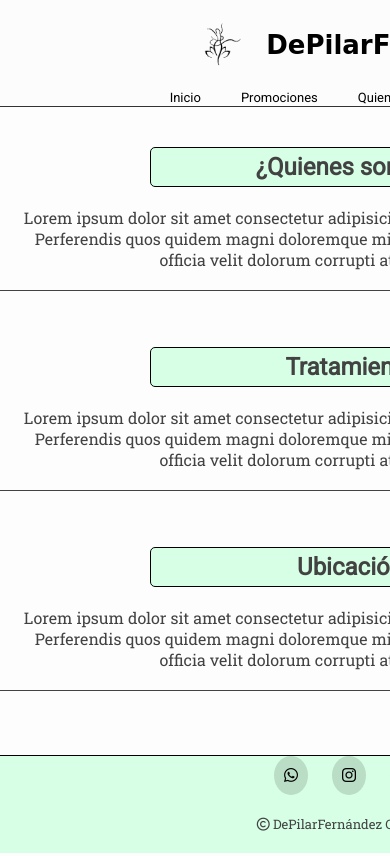
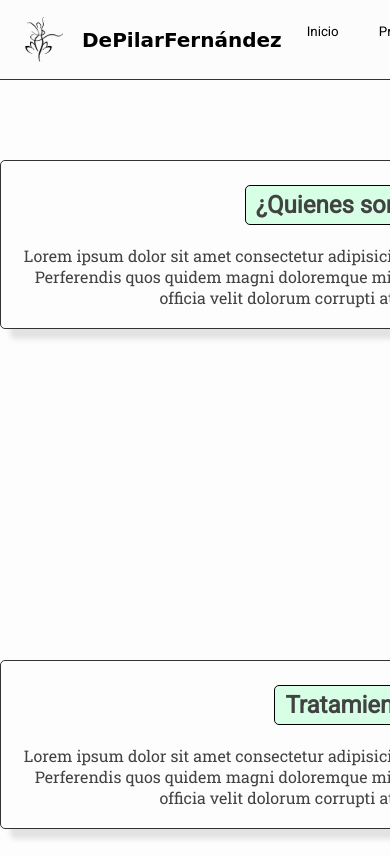
Before and after one commit to Roccoadn/depilarfernandez, a plain HTML site: page quienessomos.html in a window 390 px wide. Shown: the top 856 px of the page. Drawn offline with Linux system fonts and the light colour scheme; a web font is replaced by a local one.

Commit message:
primera correccion

```diff
--- a/estilo.css
+++ b/estilo.css
@@ -6,6 +6,7 @@
 
 body{
     background-color: #fdfdfd;
+
     height: 100%;
     width: 100%;
 }
@@ -54,12 +55,12 @@ body{
     "footer" ;
 }
 
-header{
+nav{
     grid-area: header;
     background-color: #fcfcfc;
     display: flex;
-    min-height: 50px;
     width: 100%;
+    height: 80px;
     justify-content: space-around;
     align-items: center;
     border-bottom: #333 solid 0.5px;
@@ -77,8 +78,8 @@ main{
 }
 
 .logo .foto{
-    width: 90px;
-    height: 90px;
+    max-width: 80px;
+    max-height: 80px;
     margin-right: 2px;
 }
 
@@ -104,7 +105,7 @@ main{
     content: "";
     height: 5px;
     width: 0%;
-    background: #8db49c;
+    background: gray;
     position: absolute;
     left: 0;
     bottom: -5px;
@@ -146,7 +147,7 @@ p{
     text-align: center;
     flex-direction: column;
     height: 90vh;
-    max-width: 100%;
+    width: 100%;
     background-image:  linear-gradient(
         0deg,
         rgb(0,0,0,0.5),
@@ -160,7 +161,7 @@ p{
 }
 
 .turnos-contenedor{
-    height: 98vh;
+    height: 600px;
     display: flex;
     text-align: center;
     justify-content: center;
@@ -207,7 +208,9 @@ p{
     justify-content: center;
     align-items: center;
     flex-direction: column;
-    height: 98vh;
+    height: 700px;
+    width: 200px;
+    margin: auto;
     margin-bottom: 1.5rem;
 }
 
@@ -318,18 +321,71 @@ img:hover{
 
 /*Página Quienes Somos*/
 .qs{
+    display: grid;
+    grid-template-columns: repeat(2, 1fr);
+    grid-template-rows: repeat(3, 1fr);
+    grid-template-areas:
+    "item1 item1"
+    "item2 item2"
+    "item3 item3";
+
+    justify-content: center;
+    font-family:'Roboto Slab', serif;
+    margin-top: 5rem;
+    margin-bottom: 5rem;
+}
+
+.item1{
+    grid-area: item1;
+    border: #333 solid 0.5px;
+    border-radius: 5px;
+    width: 700px;
+    height: auto;
+    margin: auto;
+    margin-top: 0px;
+    box-shadow: 10px 10px 5px 0px rgba(227,227,227,1);
+}
+
+.item2{
+    grid-area: item2;
+    border: #333 solid 0.5px;
+    border-radius: 5px;
+    box-shadow: 10px 10px 5px 0px rgba(227,227,227,1);
+    width: 700px;
+    height: auto;
+    margin: auto;
+    margin-top: 0px;
+}
+
+.item3{
+    grid-area: item3;
+    justify-content: center;
+    flex-direction: column;
+    border: #333 solid 0.5px;
+    border-radius: 5px;
+    box-shadow: 10px 10px 5px 0px rgba(227,227,227,1);
+    width: 700px;
+    height: 500px;
+    margin: auto;
+    margin-top: 0px;
+}
+
+.sec{
     display: flex;
     align-items: center;
     flex-direction: column;
-    font-family:'Roboto Slab', serif;
-    margin-top: 1rem;
-    margin-bottom: 1rem;
-    width: 100%;
 }
 
-.sec{
-    border-bottom: #424242 0.5px solid;
-    margin-bottom: 2rem;
+.mapa{
+    margin: auto;
+    border: #333 solid 0.5px;
+    box-shadow: 10px 10px 5px 0px rgba(227,227,227,1);
+}
+
+.mapa_foto{
+    width: 500px;
+    height: 200px;
+    margin: 0px;
 }
 
 p{
@@ -492,13 +548,41 @@ footer{
 }
 
 @media (max-width:768px){
-    header{
-        flex-direction: column;
-        font-size: small;
-        justify-content: center;
-        align-items: center;
-        margin-right: 0;
+
+    nav{
+        justify-content: space-between;
     }
+
+    .logo{
+        font-size: smaller;
+    }
+
+    .menu-home{
+        margin-left: 5px;
+        margin-right: 15px;
+    }
+    .menu-home li{
+        font-size: smaller;
+    }
+
+    .turnos-contenedor{
+        font-size: smaller;
+        margin-top: 50px;
+    }
+
+    .pfc-contenedor{
+        font-size: smaller;
+    }
+
+    .pfc{
+    padding: 0px;
+    }
+
+    .pg-3{
+        border-bottom: 0px;
+    }
+
+
 
     body{
         font-size: medium;
@@ -506,6 +590,26 @@ footer{
 
     footer{
         flex-direction: column-reverse;
+    }
 
+    .redes-container{
+        margin-top: 10px;
+    }
+
+    .copy{
+        font-size: x-small;
+    }
+
+    .principal{
+        font-size: smaller;
+    }
+
+    .principal h3{
+        font-size: smaller;
     }
 }
+
+
+@media (max-width:576px){
+
+}
--- a/quienessomos.html
+++ b/quienessomos.html
@@ -25,14 +25,16 @@
 <body class="body3">
 
     <header>
+        <nav>
+            <div>
                 <a href="./index.html" class="logo">
                     <img src="./media/logo.png" alt="" class="foto">
                     <h1 class="letras">
                             DePilarFernández
                     </h1>
                 </a>
+            </div>
 
-        <nav>
             <ul class="menu-home">
                 <li>
                     <a href="index.html">Inicio</a>
@@ -56,7 +58,7 @@
 
         <section class="qs">
 
-            <div class="sec 1">
+            <div class="sec item1">
                 <h2>
                     ¿Quienes somos?
                 </h2>
@@ -67,7 +69,7 @@
             </div>
 
 
-            <div class="sec 2">
+            <div class="sec item2">
                 <h2>
                     Tratamiento
                 </h2>
@@ -78,7 +80,7 @@
             </div>
 
 
-            <div class="sec 3">
+            <div class="sec item3">
                 <h2>
                     Ubicación
                 </h2>
@@ -86,8 +88,11 @@
                 <p>
                     Lorem ipsum dolor sit amet consectetur adipisicing elit. Dicta dolorum aliquam minus. Perferendis quos quidem magni doloremque minima nobis quas, nostrum molestiae officia velit dolorum corrupti at! Facere, illum cum!
                 </p>
+
+                <div class="mapa">
+                    <img src="./media/img gps.jpeg" class="mapa_foto" alt="maps">
                 </div>
-        </section>
+            </div>
 
     </main>
 
```
Also changed, not shown: contacto.html (+8 -7 lines), index.html (+8 -6 lines), ingresar.html (+9 -6 lines), promociones.html (+8 -7 lines), registrarse.html (+3 -1 lines), media/img gps.jpeg (added). Lines whose indentation alone changed are shown as unchanged.
